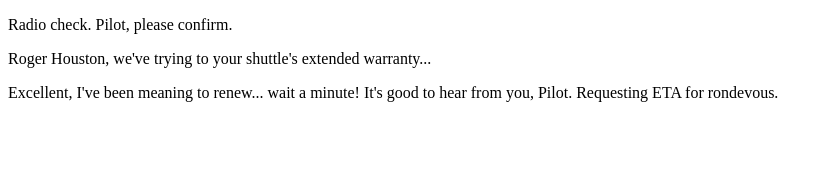
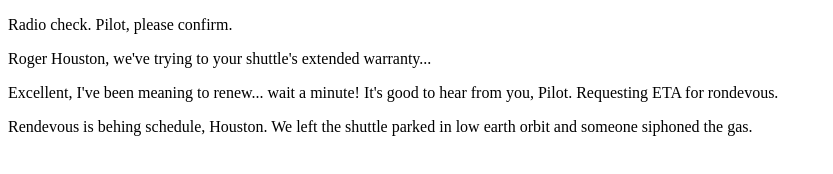
Before and after one commit to tking392/communication-log-control, a plain HTML site: page index.html in a window 1280 px wide. Shown: the whole page, without its empty margins (0-833 px from the left). Drawn offline with Linux system fonts and the light colour scheme.

```diff
--- a/index.html
+++ b/index.html
@@ -4,5 +4,6 @@
       <p>Radio check. Pilot, please confirm.</p>
       <p>Roger Houston, we've trying to your shuttle's extended warranty...</p>
       <p>Excellent, I've been meaning to renew... wait a minute! It's good to hear from you, Pilot. Requesting ETA for rondevous.</p>
+      <p>Rendevous is behing schedule, Houston. We left the shuttle parked in low earth orbit and someone siphoned the gas.</p>
    </body>
 </html>
```
